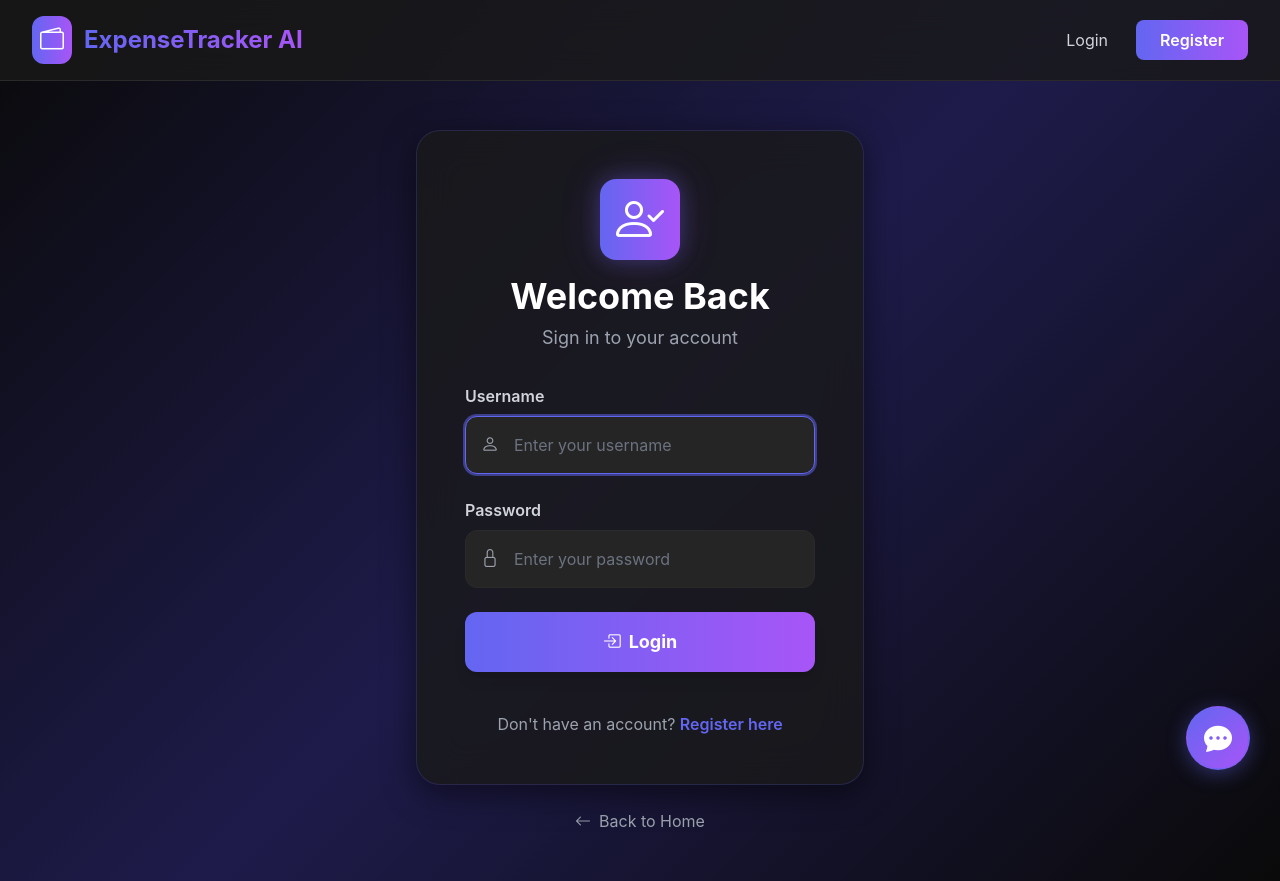
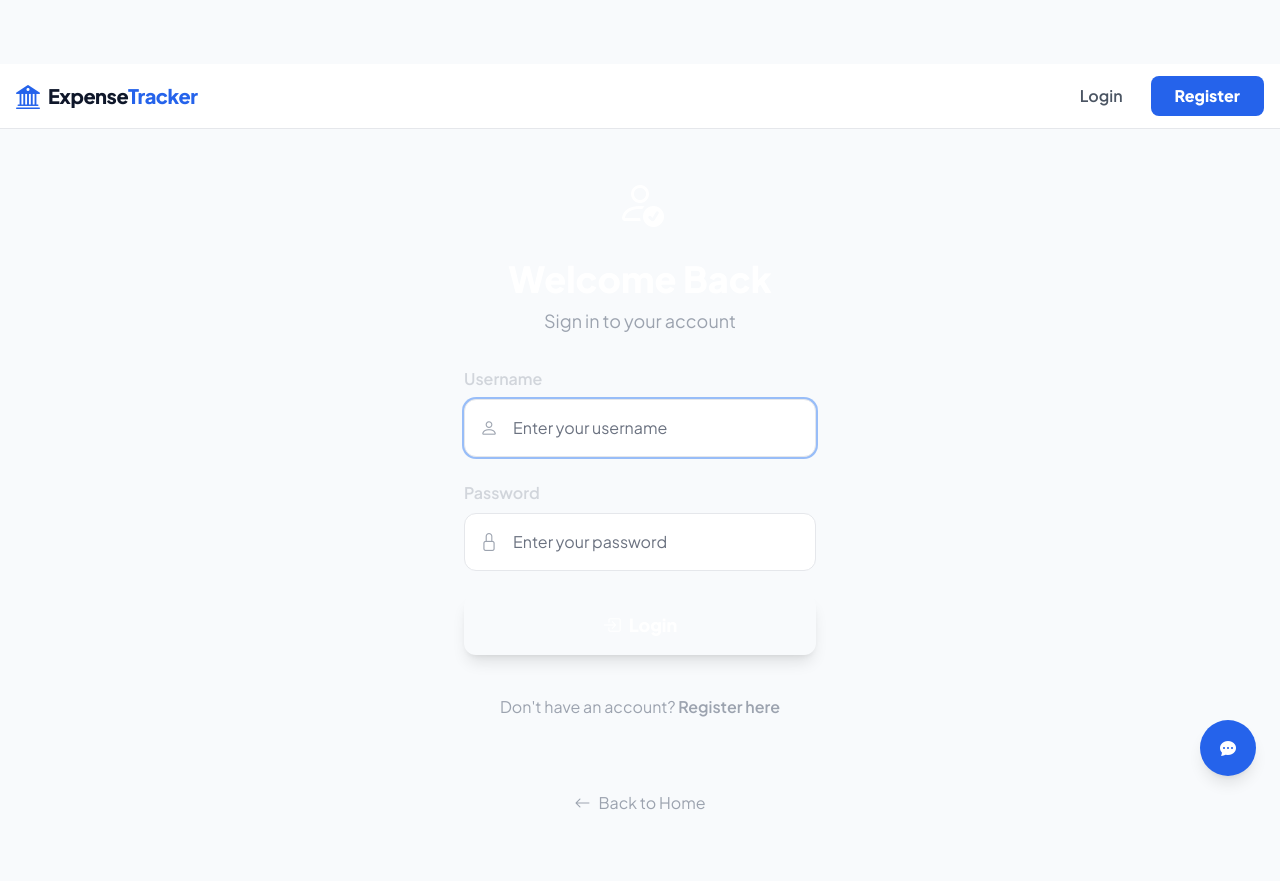
Before and after one commit to GuptaSigma/Expense-Tracker-App, a Flask app: a page that uses app/templates/base.html in a window 1280 px wide. After the commit the page ends 810 px from the top, so only its background shows below. Run offline with Flask 3, Linux system fonts and the light colour scheme; some libraries are stand-ins or nearby versions.

Commit message:
Update theme to white and blue - Modern professional design

```diff
--- a/app/static/css/base.css
+++ b/app/static/css/base.css
@@ -1,14 +1,27 @@
 body {
-            background: linear-gradient(135deg, #0a0a0a 0%, #1e1b4b 50%, #0a0a0a 100%);
-            min-height: 100vh;
-            font-family: 'Inter', -apple-system, BlinkMacSystemFont, sans-serif;
+    font-family: 'Plus Jakarta Sans', sans-serif;
+    background-color: #f8fafc;
+    color: #1e293b;
 }
 
-        .glass-card {
-            background: rgba(26, 26, 26, 0.8);
-            backdrop-filter: blur(20px);
-            border: 1px solid rgba(99, 102, 241, 0.2);
-            box-shadow: 0 8px 32px rgba(0, 0, 0, 0.5);
+.nav-blur {
+    backdrop-filter: blur(8px);
+    background: rgba(255, 255, 255, 0.9);
+}
+
+.card-shadow {
+    box-shadow: 0 10px 25px -5px rgba(0, 0, 0, 0.05), 0 8px 10px -6px rgba(0, 0, 0, 0.05);
+}
+
+.btn-primary {
+    background-color: #2563eb;
+    transition: all 0.3s ease;
+}
+
+.btn-primary:hover {
+    background-color: #1d4ed8;
+    transform: translateY(-2px);
+    box-shadow: 0 4px 12px rgba(37, 99, 235, 0.3);
 }
 
 /* Toast Notifications */
@@ -92,135 +104,41 @@ body {
     animation: slideOut 0.3s ease-in forwards;
 }
 
-        .glow-effect {
-            box-shadow: 0 0 20px rgba(99, 102, 241, 0.3), 0 0 40px rgba(168, 85, 247, 0.2);
+/* Main Content Area */
+main {
+    margin-top: 64px;
+    min-height: calc(100vh - 64px);
 }
 
-        @keyframes slideIn {
-            from {
-                transform: translateX(100%);
-                opacity: 0;
+/* Cards */
+.card {
+    background: white;
+    border-radius: 16px;
+    box-shadow: 0 10px 25px -5px rgba(0, 0, 0, 0.05);
+    transition: all 0.3s ease;
 }
-            to {
-                transform: translateX(0);
-                opacity: 1;
+
+.card:hover {
+    box-shadow: 0 20px 35px -5px rgba(0, 0, 0, 0.1);
+    transform: translateY(-4px);
+}
+
+/* Chat Widget Styles */
+#chat-window {
+    background: white;
+}
+
+#chat-window.active {
+    display: flex !important;
+}
+
+#chat-messages {
+    background: #f8fafc;
+}
+
+/* Responsive */
+@media (max-width: 768px) {
+    .nav-blur {
+        background: rgba(255, 255, 255, 0.95);
     }
 }
-
-        @keyframes fadeIn {
-            from { opacity: 0; }
-            to { opacity: 1; }
-        }
-
-        @keyframes float {
-            0%, 100% { transform: translateY(0px); }
-            50% { transform: translateY(-10px); }
-        }
-
-        .animate-float {
-            animation: float 3s ease-in-out infinite;
-        }
-
-        /* Chat Widget Styles - Dark Theme */
-        #chat-widget-container {
-            position: fixed;
-            bottom: 30px;
-            right: 30px;
-            z-index: 9998;
-        }
-
-        .chat-toggle-btn {
-            width: 64px;
-            height: 64px;
-            border-radius: 50%;
-            background: linear-gradient(135deg, #6366f1 0%, #a855f7 100%);
-            border: 2px solid rgba(99, 102, 241, 0.3);
-            color: white;
-            font-size: 28px;
-            cursor: pointer;
-            box-shadow: 0 4px 20px rgba(99, 102, 241, 0.4);
-            transition: all 0.3s ease;
-            display: flex;
-            align-items: center;
-            justify-content: center;
-        }
-
-        .chat-toggle-btn:hover {
-            transform: scale(1.1);
-            box-shadow: 0 6px 30px rgba(99, 102, 241, 0.6);
-        }
-
-        .chat-window {
-            position: absolute;
-            bottom: 80px;
-            right: 0;
-            width: 400px;
-            height: 600px;
-            border-radius: 24px;
-            box-shadow: 0 20px 60px rgba(0, 0, 0, 0.8);
-            display: flex;
-            flex-direction: column;
-            opacity: 0;
-            transform: translateY(20px) scale(0.95);
-            pointer-events: none;
-            transition: all 0.3s ease;
-            background: rgba(26, 26, 26, 0.95);
-            backdrop-filter: blur(20px);
-            border: 1px solid rgba(99, 102, 241, 0.2);
-        }
-
-        .chat-window.active {
-            opacity: 1;
-            transform: translateY(0) scale(1);
-            pointer-events: all;
-        }
-
-        .chat-header {
-            background: linear-gradient(135deg, #6366f1 0%, #a855f7 100%);
-            padding: 1.5rem;
-            border-radius: 24px 24px 0 0;
-        }
-
-        .chat-messages {
-            flex: 1;
-            overflow-y: auto;
-            padding: 1.5rem;
-            display: flex;
-            flex-direction: column;
-            gap: 1rem;
-            background: #1a1a1a;
-        }
-
-        .chat-messages::-webkit-scrollbar {
-            width: 6px;
-        }
-
-        .chat-messages::-webkit-scrollbar-thumb {
-            background: #6366f1;
-            border-radius: 10px;
-        }
-
-        .bot-message p, .bot-message ul {
-            background: rgba(99, 102, 241, 0.1);
-            color: #e5e7eb;
-            padding: 1rem;
-            border-radius: 16px;
-            border: 1px solid rgba(99, 102, 241, 0.2);
-            font-size: 14px;
-            line-height: 1.6;
-        }
-
-        .user-message p {
-            background: linear-gradient(135deg, #6366f1 0%, #a855f7 100%);
-            color: white;
-            padding: 1rem;
-            border-radius: 16px;
-            font-size: 14px;
-        }
-
-        .chat-footer {
-            padding: 1rem;
-            border-top: 1px solid rgba(99, 102, 241, 0.2);
-            background: #1a1a1a;
-            border-radius: 0 0 24px 24px;
-        }
--- a/app/templates/base.html
+++ b/app/templates/base.html
@@ -1,96 +1,64 @@
 <!DOCTYPE html>
-<html lang="en" class="dark">
+<html lang="en">
 <head>
     <meta charset="UTF-8">
     <meta name="viewport" content="width=device-width, initial-scale=1.0">
     <meta name="csrf-token" content="{{ csrf_token() }}">
-    <title>{% block title %}ExpenseTracker AI{% endblock %}</title>
+    <title>{% block title %}ExpenseTracker{% endblock %}</title>
     <script src="https://cdn.tailwindcss.com"></script>
-    <link rel="stylesheet" href="https://cdn.jsdelivr.net/npm/bootstrap-icons@1.8.1/font/bootstrap-icons.css">
+    <link href="https://fonts.googleapis.com/css2?family=Plus+Jakarta+Sans:wght@300;400;600;800&display=swap" rel="stylesheet">
+    <link rel="stylesheet" href="https://cdn.jsdelivr.net/npm/bootstrap-icons@1.11.1/font/bootstrap-icons.css">
     <script src="https://cdn.jsdelivr.net/npm/chart.js"></script>
     <script src="https://cdnjs.cloudflare.com/ajax/libs/jspdf/2.5.1/jspdf.umd.min.js"></script>
     <script src="https://cdnjs.cloudflare.com/ajax/libs/jspdf-autotable/3.5.31/jspdf.plugin.autotable.min.js"></script>
-    <script>
-        tailwind.config = {
-            darkMode: 'class',
-            theme: {
-                extend: {
-                    colors: {
-                        dark: {
-                            bg: '#0a0a0a',
-                            card: '#1a1a1a',
-                            hover: '#252525',
-                            border: '#2a2a2a',
-                        },
-                        primary: {
-                            500: '#6366f1',
-                            600: '#4f46e5',
-                            700: '#4338ca',
-                        },
-                        accent: {
-                            purple: '#a855f7',
-                            pink: '#ec4899',
-                            cyan: '#06b6d4',
-                        }
-                    }
-                }
-            }
-        }
-    </script>
     <link rel="stylesheet" href="{{ url_for('static', filename='css/base.css') }}">
 </head>
-<body class="bg-dark-bg text-gray-100">
+<body class="bg-slate-50 text-slate-900" style="font-family: 'Plus Jakarta Sans', sans-serif;">
     <!-- Toast Notification Container -->
-    <div id="toast-container"></div>
+    <div id="toast-container" class="fixed top-20 right-4 z-50 flex flex-col gap-2"></div>
 
     <!-- Navigation -->
-    <nav class="sticky top-0 z-50 backdrop-blur-lg bg-dark-card/80 border-b border-dark-border">
-        <div class="max-w-7xl mx-auto px-4 sm:px-6 lg:px-8">
-            <div class="flex justify-between items-center h-20">
-                <div class="flex items-center space-x-3">
-                    <div class="bg-gradient-to-r from-primary-500 to-accent-purple p-2 rounded-xl">
-                        <i class="bi bi-wallet2 text-2xl text-white"></i>
-                    </div>
-                    <a href="/" class="text-2xl font-bold bg-gradient-to-r from-primary-500 to-accent-purple bg-clip-text text-transparent">
-                        ExpenseTracker AI
-                    </a>
+    <nav class="fixed w-full z-50 nav-blur border-b border-gray-200">
+        <div class="max-w-7xl mx-auto px-4 h-16 flex items-center justify-between">
+            <div class="flex items-center space-x-2">
+                <i class="bi bi-bank2 text-2xl text-blue-600"></i>
+                <a href="/" class="text-xl font-extrabold tracking-tight text-slate-900">Expense<span class="text-blue-600">Tracker</span></a>
             </div>
 
             <div class="hidden md:flex items-center space-x-1">
                 {% if current_user.is_authenticated %}
-                        <a href="{{ url_for('main.dashboard') }}" class="px-4 py-2 rounded-lg text-gray-300 hover:text-white hover:bg-dark-hover transition-all duration-200">
+                    <a href="{{ url_for('main.dashboard') }}" class="px-4 py-2 rounded-lg text-gray-600 hover:text-blue-600 hover:bg-blue-50 transition-all duration-200">
                         <i class="bi bi-speedometer2 mr-2"></i>Dashboard
                     </a>
-                        <a href="{{ url_for('main.calculators') }}" class="px-4 py-2 rounded-lg text-gray-300 hover:text-white hover:bg-dark-hover transition-all duration-200">
+                    <a href="{{ url_for('main.calculators') }}" class="px-4 py-2 rounded-lg text-gray-600 hover:text-blue-600 hover:bg-blue-50 transition-all duration-200">
                         <i class="bi bi-calculator mr-2"></i>Calculators
                     </a>
-                        <a href="{{ url_for('main.market_watch') }}" class="px-4 py-2 rounded-lg text-gray-300 hover:text-white hover:bg-dark-hover transition-all duration-200">
+                    <a href="{{ url_for('main.market_watch') }}" class="px-4 py-2 rounded-lg text-gray-600 hover:text-blue-600 hover:bg-blue-50 transition-all duration-200">
                         <i class="bi bi-graph-up mr-2"></i>Market
                     </a>
-                        <a href="{{ url_for('main.investment_coach') }}" class="px-4 py-2 rounded-lg text-gray-300 hover:text-white hover:bg-dark-hover transition-all duration-200">
+                    <a href="{{ url_for('main.investment_coach') }}" class="px-4 py-2 rounded-lg text-gray-600 hover:text-blue-600 hover:bg-blue-50 transition-all duration-200">
                         <i class="bi bi-robot mr-2"></i>AI Coach
                     </a>
-                        <a href="{{ url_for('main.stock_search') }}" class="px-4 py-2 rounded-lg text-gray-300 hover:text-white hover:bg-dark-hover transition-all duration-200">
+                    <a href="{{ url_for('main.stock_search') }}" class="px-4 py-2 rounded-lg text-gray-600 hover:text-blue-600 hover:bg-blue-50 transition-all duration-200">
                         <i class="bi bi-search mr-2"></i>Search
                     </a>
-                        <a href="{{ url_for('main.watchlist') }}" class="px-4 py-2 rounded-lg text-gray-300 hover:text-white hover:bg-dark-hover transition-all duration-200">
+                    <a href="{{ url_for('main.watchlist') }}" class="px-4 py-2 rounded-lg text-gray-600 hover:text-blue-600 hover:bg-blue-50 transition-all duration-200">
                         <i class="bi bi-star-fill mr-2"></i>Watchlist
                     </a>
-                        <a href="{{ url_for('main.achievements') }}" class="px-4 py-2 rounded-lg text-gray-300 hover:text-white hover:bg-dark-hover transition-all duration-200">
+                    <a href="{{ url_for('main.achievements') }}" class="px-4 py-2 rounded-lg text-gray-600 hover:text-blue-600 hover:bg-blue-50 transition-all duration-200">
                         <i class="bi bi-trophy-fill mr-2"></i>Achievements
                     </a>
-                        <a href="{{ url_for('auth.logout') }}" class="ml-4 px-6 py-2 rounded-lg bg-gradient-to-r from-primary-500 to-accent-purple text-white font-semibold hover:shadow-lg hover:shadow-primary-500/50 transition-all duration-200">
+                    <a href="{{ url_for('auth.logout') }}" class="ml-4 px-6 py-2 rounded-lg bg-blue-600 text-white font-bold hover:bg-blue-700 transition-all duration-200">
                         <i class="bi bi-box-arrow-right mr-2"></i>Logout
                     </a>
                 {% else %}
-                        <a href="{{ url_for('auth.login') }}" class="px-6 py-2 rounded-lg text-gray-300 hover:text-white hover:bg-dark-hover transition-all duration-200">
+                    <a href="{{ url_for('auth.login') }}" class="px-6 py-2 rounded-lg text-gray-600 font-semibold hover:text-blue-600">
                         Login
                     </a>
-                        <a href="{{ url_for('auth.register') }}" class="ml-2 px-6 py-2 rounded-lg bg-gradient-to-r from-primary-500 to-accent-purple text-white font-semibold hover:shadow-lg hover:shadow-primary-500/50 transition-all duration-200">
+                    <a href="{{ url_for('auth.register') }}" class="ml-2 px-6 py-2 rounded-lg bg-blue-600 text-white font-bold hover:bg-blue-700 transition-all duration-200">
                         Register
                     </a>
                 {% endif %}
-                </div>
             </div>
         </div>
     </nav>
@@ -100,10 +68,10 @@
         {% if messages %}
             <div class="fixed top-24 right-4 z-50 space-y-2 max-w-md">
                 {% for category, message in messages %}
-                    <div class="glass-card rounded-xl p-4 border-l-4 {% if category == 'warning' %}border-yellow-500{% else %}border-green-500{% endif %} animate-slideIn">
+                    <div class="bg-white rounded-xl p-4 border-l-4 {% if category == 'warning' %}border-yellow-500{% else %}border-green-500{% endif %} shadow-lg animate-slideIn">
                         <div class="flex items-center">
                             <i class="bi {% if category == 'warning' %}bi-exclamation-triangle-fill text-yellow-500{% else %}bi-check-circle-fill text-green-500{% endif %} text-xl mr-3"></i>
-                            <p class="text-gray-200">{{ message }}</p>
+                            <p class="text-slate-900">{{ message }}</p>
                         </div>
                     </div>
                 {% endfor %}
@@ -118,13 +86,13 @@
 
     <!-- AI Fin-Buddy Chat Widget -->
     <div id="chat-widget-container">
-        <button id="chat-toggle-btn" class="chat-toggle-btn" onclick="toggleChat()" title="AI Fin-Buddy">
+        <button id="chat-toggle-btn" class="fixed bottom-6 right-6 w-14 h-14 rounded-full bg-blue-600 text-white shadow-lg hover:bg-blue-700 transition-all z-40" onclick="toggleChat()" title="AI Fin-Buddy">
             <i class="bi bi-chat-dots-fill"></i>
         </button>
 
-        <div id="chat-window" class="chat-window">
-            <div class="chat-header">
-                <div class="flex justify-between items-center text-white">
+        <div id="chat-window" class="fixed bottom-24 right-6 w-96 bg-white rounded-2xl shadow-2xl border border-gray-200 flex flex-col" style="height: 500px; display: none;">
+            <div class="bg-blue-600 text-white p-4 rounded-t-2xl">
+                <div class="flex justify-between items-center">
                     <h6 class="text-lg font-bold"><i class="bi bi-robot mr-2"></i>AI Fin-Buddy</h6>
                     <button onclick="toggleChat()" class="text-white hover:text-gray-200" aria-label="Close">
                         <i class="bi bi-x-lg text-xl"></i>
@@ -132,28 +100,30 @@
                 </div>
             </div>
 
-            <div id="chat-messages" class="chat-messages">
-                <div class="bot-message">
+            <div id="chat-messages" class="flex-1 overflow-y-auto p-4 space-y-3">
+                <div class="text-left">
+                    <div class="bg-blue-100 text-slate-900 rounded-lg p-3 inline-block max-w-xs">
                         <p><i class="bi bi-robot"></i> Namaste! Main hoon AI Fin-Buddy, tera financial advisor! 💰</p>
-                    <ul class="mt-2 space-y-1">
+                        <ul class="mt-2 space-y-1 text-sm">
                             <li>"Mera balance kitna hai?"</li>
                             <li>"Bitcoin pe invest karun kya?"</li>
                             <li>"Mera spending kaisa hai?"</li>
                         </ul>
                     </div>
                 </div>
+            </div>
 
-            <div class="chat-footer">
+            <div class="border-t border-gray-200 p-3">
                 <div class="flex gap-2">
                     <input
                         type="text"
                         id="chat-input"
-                        class="flex-1 px-4 py-3 rounded-full bg-dark-hover border border-dark-border text-gray-200 focus:border-primary-500 focus:outline-none focus:ring-2 focus:ring-primary-500/50"
+                        class="flex-1 px-4 py-2.5 rounded-full bg-slate-100 border border-gray-300 text-slate-900 focus:border-blue-600 focus:outline-none focus:ring-2 focus:ring-blue-600/50"
                         placeholder="Stock, budget, expense poocho..."
                         onkeypress="if(event.key === 'Enter') sendChatMessage()"
                     >
                     <button
-                        class="px-6 py-3 rounded-full bg-gradient-to-r from-primary-500 to-accent-purple text-white font-semibold hover:shadow-lg hover:shadow-primary-500/50 transition-all"
+                        class="px-5 py-2.5 rounded-full bg-blue-600 text-white font-semibold hover:bg-blue-700 transition-all"
                         onclick="sendChatMessage()"
                         id="send-btn"
                     >
```
Also changed, not shown: other parts of app/static/css/base.css (+11 -12 lines). Lines whose indentation alone changed are shown as unchanged.
